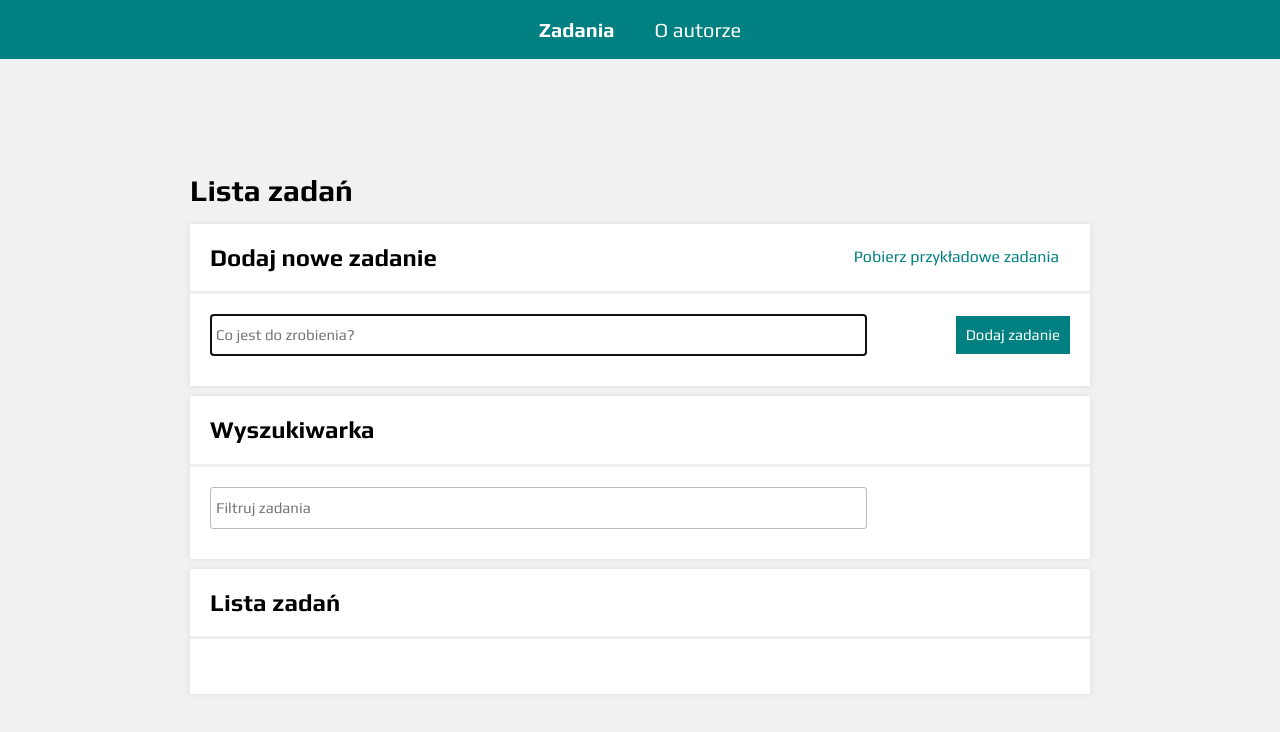
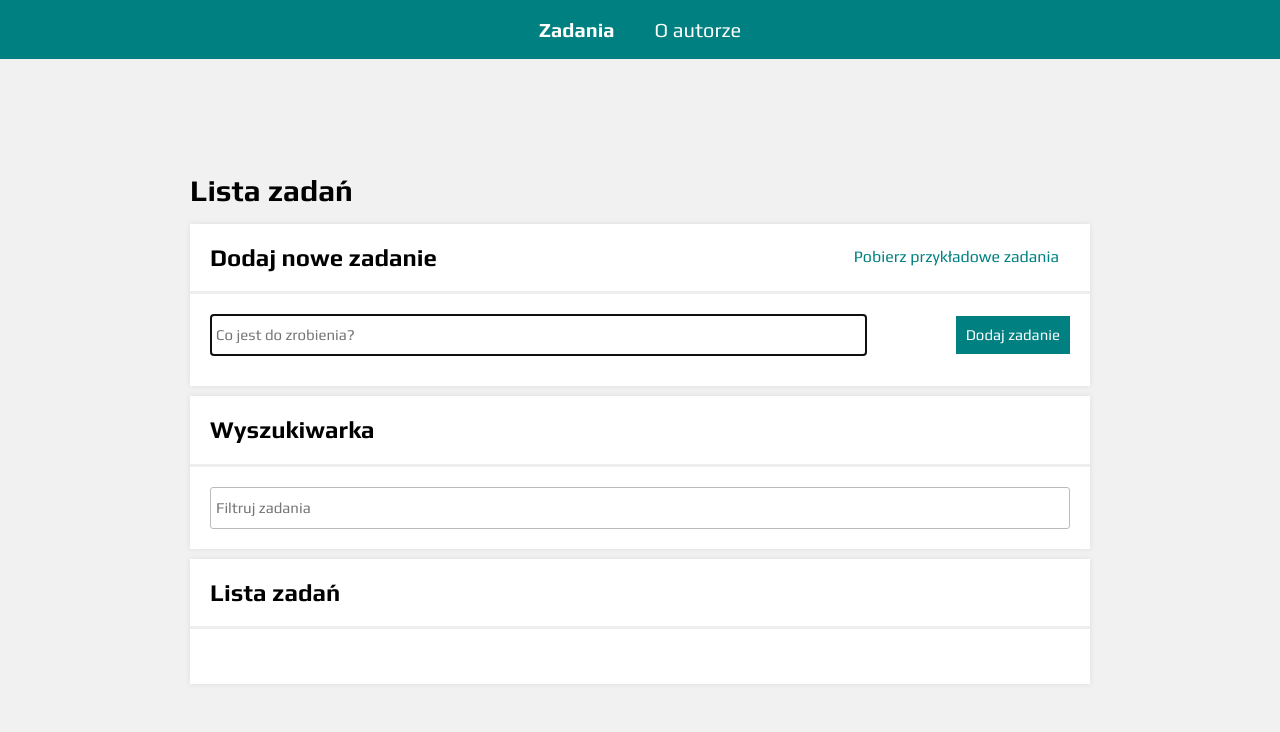
Before and after one commit to grzedomin/todo-list-react, a React (Create React App) app: page /#/zadania in a window 1280 px wide. Shown: the top 732 px of the page. Built offline with nearby package versions, Linux system fonts and the light colour scheme.

Commit message:
input in search styled

```diff
--- a/src/features/tasks/TasksPage/Input/index.js
+++ b/src/features/tasks/TasksPage/Input/index.js
@@ -13,9 +13,6 @@
 `;
 
 export const Wrapper = styled.div`
-    display: flex;
-    justify-content: space-between;
-    margin-bottom: 10px;
-    flex-wrap: wrap;
-    align-items: center;
+    display: grid;
+    grid-template-columns: 1fr;
 `;
```
